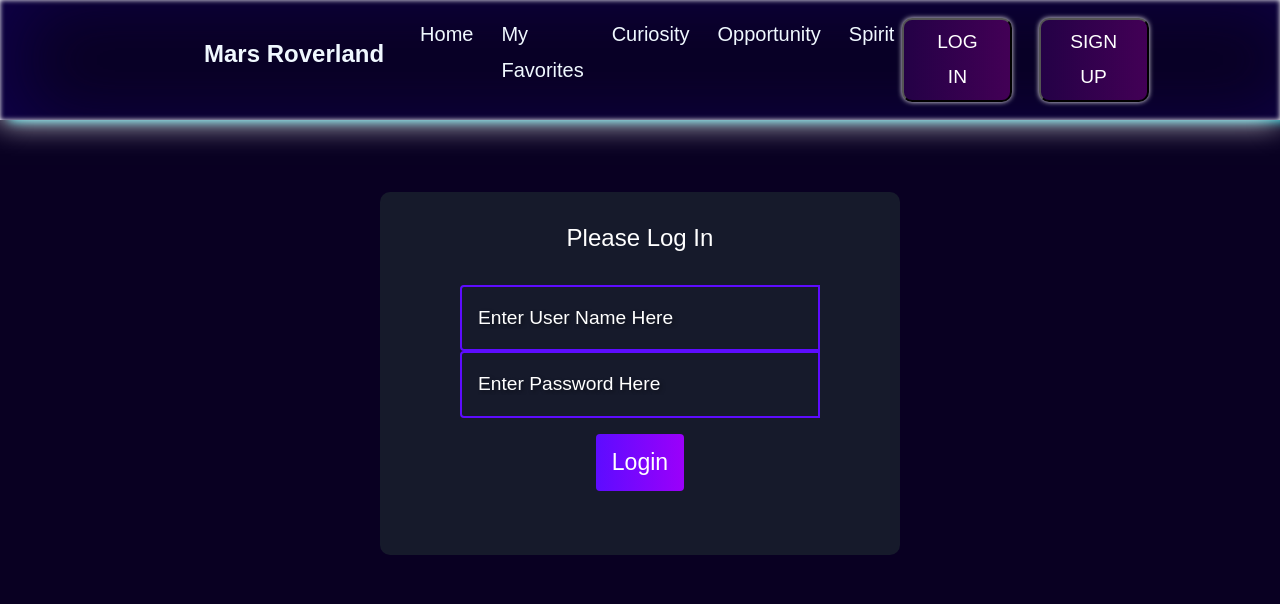
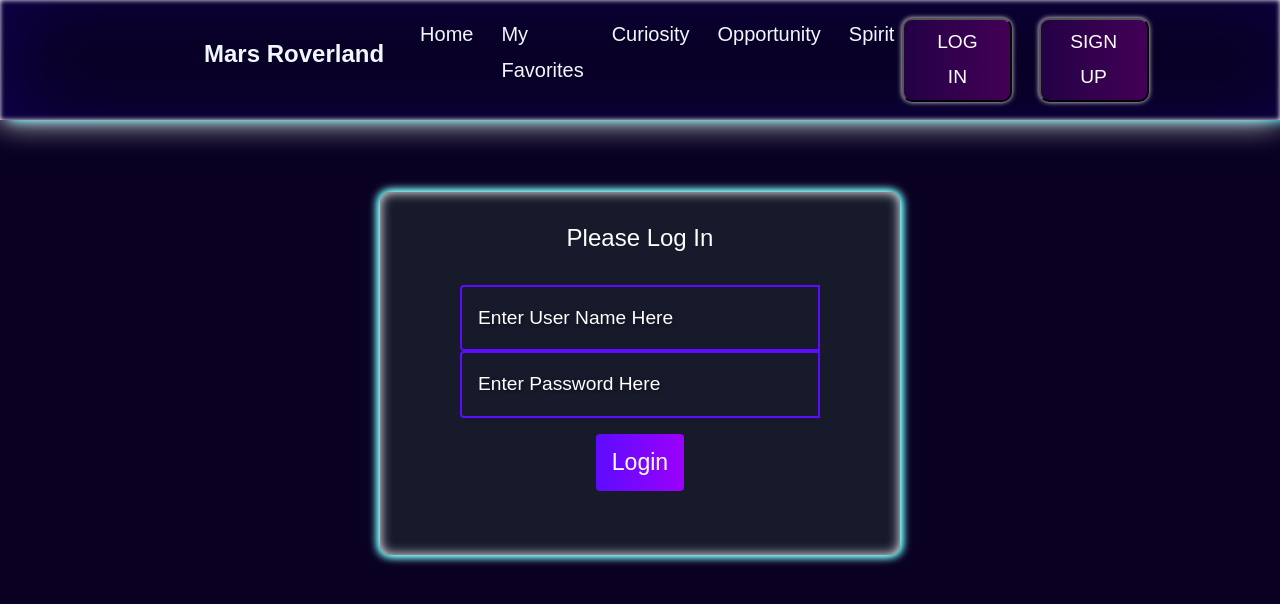
Before and after one commit to CS5500-NEU-Group10/NASA-Mars-Rover, a React (Create React App) app: page /Login in a window 1280 px wide. In both pictures the pointer is over the element 640 px from the left and 373 px from the top of the page. Shown: the top 604 px of the page. Built offline with nearby package versions, Linux system fonts and the light colour scheme; a web font is replaced by a local one.

Commit message:
Update Login.css

```diff
--- a/src/style/Login.css
+++ b/src/style/Login.css
@@ -214,6 +214,14 @@ button:focus {
   min-width: 1080px;
 }
 
+.account-section:hover{
+  border: none;
+  box-shadow:inset 0 0 12px #fff,
+  0 0 12px #fff,
+  -2px 0 8px #0ff,
+  2px 0 8px #0ff;
+}
+
 h1 {
   margin: 32px 0;
   color: #fff;
```
